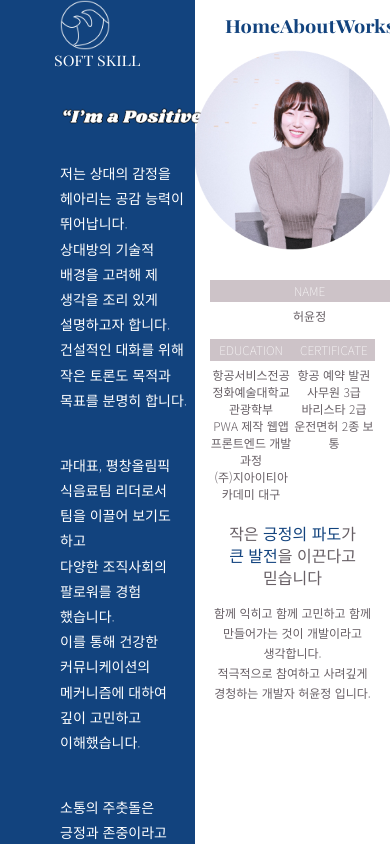
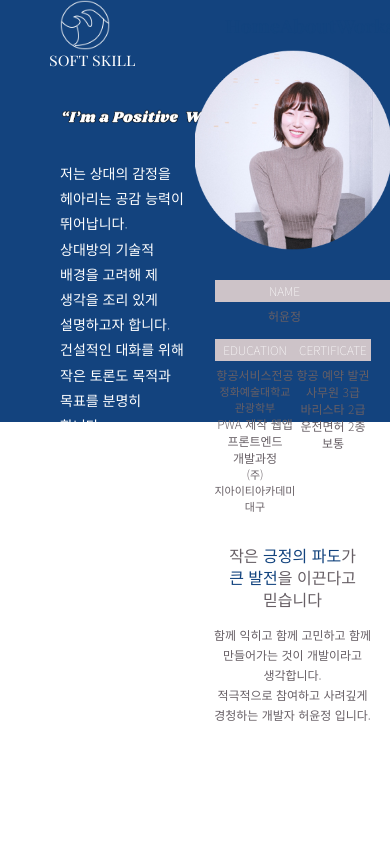
Before and after one commit to HeoYunJeong/portfoilo, a Vue app: page /about in a window 390 px wide. Shown: the top 846 px of the page. Built offline with nearby package versions, Linux system fonts and the light colour scheme.

Commit message:
about 반응형 768px 완성

```diff
--- a/src/App.vue
+++ b/src/App.vue
@@ -56,14 +56,24 @@
   }
 
   .wrap {
-    background: url('./assets/background.png')no-repeat center / cover;
+     /* Permalink - use to edit and share this gradient: https://colorzilla.com/gradient-editor/#13437e+0,13437e+50,ffffff+50,ffffff+100 */
+    background: #13437e;
+    /* Old browsers */
+    background: -moz-linear-gradient(left, #13437e 0%, #13437e 50%, #ffffff 50%, #ffffff 100%);
+    /* FF3.6-15 */
+    background: -webkit-linear-gradient(left, #13437e 0%, #13437e 50%, #ffffff 50%, #ffffff 100%);
+    /* Chrome10-25,Safari5.1-6 */
+    background: linear-gradient(to right, #13437e 0%, #13437e 50%, #ffffff 50%, #ffffff 100%);
+    /* W3C, IE10+, FF16+, Chrome26+, Opera12+, Safari7+ */
+    filter: progid:DXImageTransform.Microsoft.gradient(startColorstr='#13437e', endColorstr='#ffffff', GradientType=1);
+    /* IE6-9 */
+
     position: relative;
-    display: flex !important;
+    display: flex;
     flex-direction: column;
     justify-content: space-between;
     width: 100vw;
     height: 100vh;
-    display: block;
   }
 
   .container {
@@ -81,4 +91,20 @@
     width: 100%;
     clear: both;
   }
+
+  @media screen and (max-width: 425px) {
+    .wrap {
+      /* Permalink - use to edit and share this gradient: https://colorzilla.com/gradient-editor/#13437e+0,13437e+50,ffffff+50,ffffff+100 */
+      background: #13437e;
+      /* Old browsers */
+      background: -moz-linear-gradient(top, #13437e 0%, #13437e 50%, #ffffff 50%, #ffffff 100%);
+      /* FF3.6-15 */
+      background: -webkit-linear-gradient(top, #13437e 0%, #13437e 50%, #ffffff 50%, #ffffff 100%);
+      /* Chrome10-25,Safari5.1-6 */
+      background: linear-gradient(to bottom, #13437e 0%, #13437e 50%, #ffffff 50%, #ffffff 100%);
+      /* W3C, IE10+, FF16+, Chrome26+, Opera12+, Safari7+ */
+      filter: progid:DXImageTransform.Microsoft.gradient(startColorstr='#13437e', endColorstr='#ffffff', GradientType=0);
+      /* IE6-9 */
+    }
+  }
 </style>
--- a/src/components/About.vue
+++ b/src/components/About.vue
@@ -13,7 +13,7 @@
                             설명</span>하고자 합니다.<br><span>건설적인 대화</span>를 위해 작은 토론도 <span>목적</span>과
                         <span>목표</span>를
                         분명히 합니다.</p>
-                    <p>과대표, 평창올림픽 식음료팀 리더로서<span> 팀을 이끌어 보기도 하고</span><br>다양한 조직사회의
+                    <p>과대표, 평창올림픽 식음료팀 <span>리더</span>로서 팀을 이끌어 보기도 하고<br>다양한 조직사회의
                         <span>팔로워</span>를 경험
                         했습니다.
                         <br>이를 통해 <span>건강한 커뮤니케이션의 메커니즘</span>에 대하여 <br>깊이 고민하고 이해했습니다.</p>
@@ -306,7 +306,7 @@
 
         .about-left__intro {
             margin-bottom: 3rem;
-            width: 30rem;
+            width: 25rem;
             height: 3rem;
         }
 
@@ -359,7 +359,8 @@
         .personal-data {
             padding-top: 3rem;
             font-size: 1.2rem;
-            width: 85%;
+            word-break: keep-all;
+            width: 80%;
         }
 
         .personal-data>div {
@@ -373,12 +374,12 @@
         }
 
         .important {
-            width: 20rem;
+            width: 16rem;
         }
 
         .personal-data span {
             display: block;
-            font-size: 1.2rem;
+            font-size: 1.1rem;
         }
 
         .personal-data__bottom {
@@ -388,7 +389,7 @@
         }
 
         .personal-data__bottom div {
-            width: 20rem;
+            width: 16rem;
         }
 
         .about-right__right {
@@ -413,11 +414,40 @@
             line-height: 2rem;
             margin-top: 1.5rem;
             text-align: center;
-
+            word-break: keep-all;
         }
 
         .about-right__right img {
             display: none;
         }
     }
+
+    /* 어바웃 반응형 768px */
+
+    @media screen and (max-width: 768px) {
+
+        .about-left {
+            padding-right: 1rem;
+        }
+
+        .important {
+            width: 14rem;
+        }
+
+        .personal-data span {
+            display: block;
+            font-size: 1.1rem;
+        }
+
+        .personal-data__bottom {
+            position: relative;
+            display: flex;
+            justify-content: space-between;
+        }
+
+        .personal-data__bottom div {
+            width: 14rem;
+            padding-bottom: 1rem;
+        }
+    }
 </style>
--- a/src/components/Work.vue
+++ b/src/components/Work.vue
@@ -206,7 +206,7 @@
         }
 
         .work-right__menu {
-            width: 85%;
+            width: 90%;
             margin-bottom: 3rem;
         }
 
@@ -222,7 +222,7 @@
         }
 
         .work-right__view {
-            width: 85%;
+            width: 90%;
             height: 40rem;
             border: 1px solid #12437e;
             border-radius: 3rem;
--- a/src/components/WorkLeft.vue
+++ b/src/components/WorkLeft.vue
@@ -272,7 +272,7 @@
     }
 
         .skill-contents {
-        height: 25rem;
+        height: 30rem;
     }
 
     .skill-contents p {
```
Lines whose indentation alone changed are shown as unchanged.
